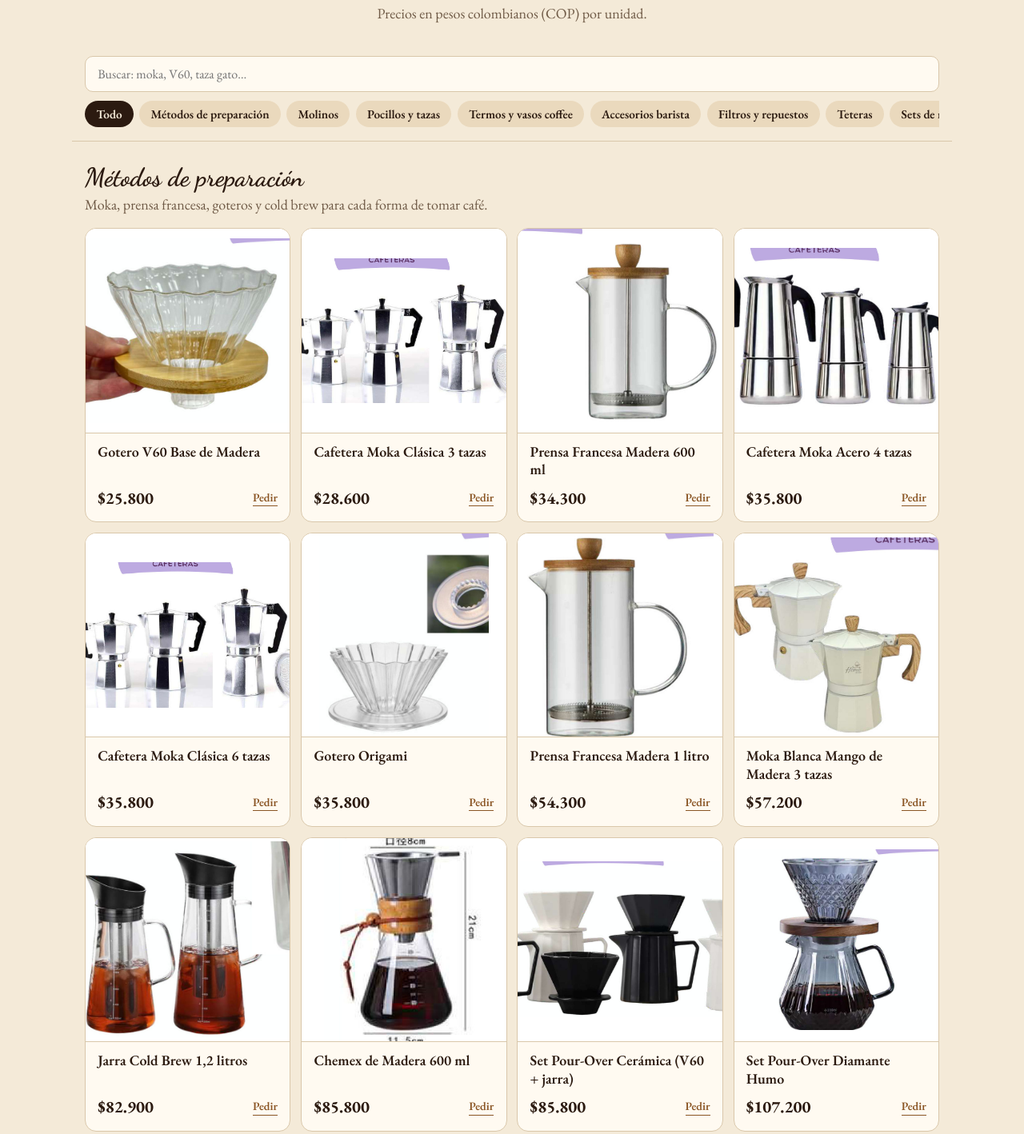
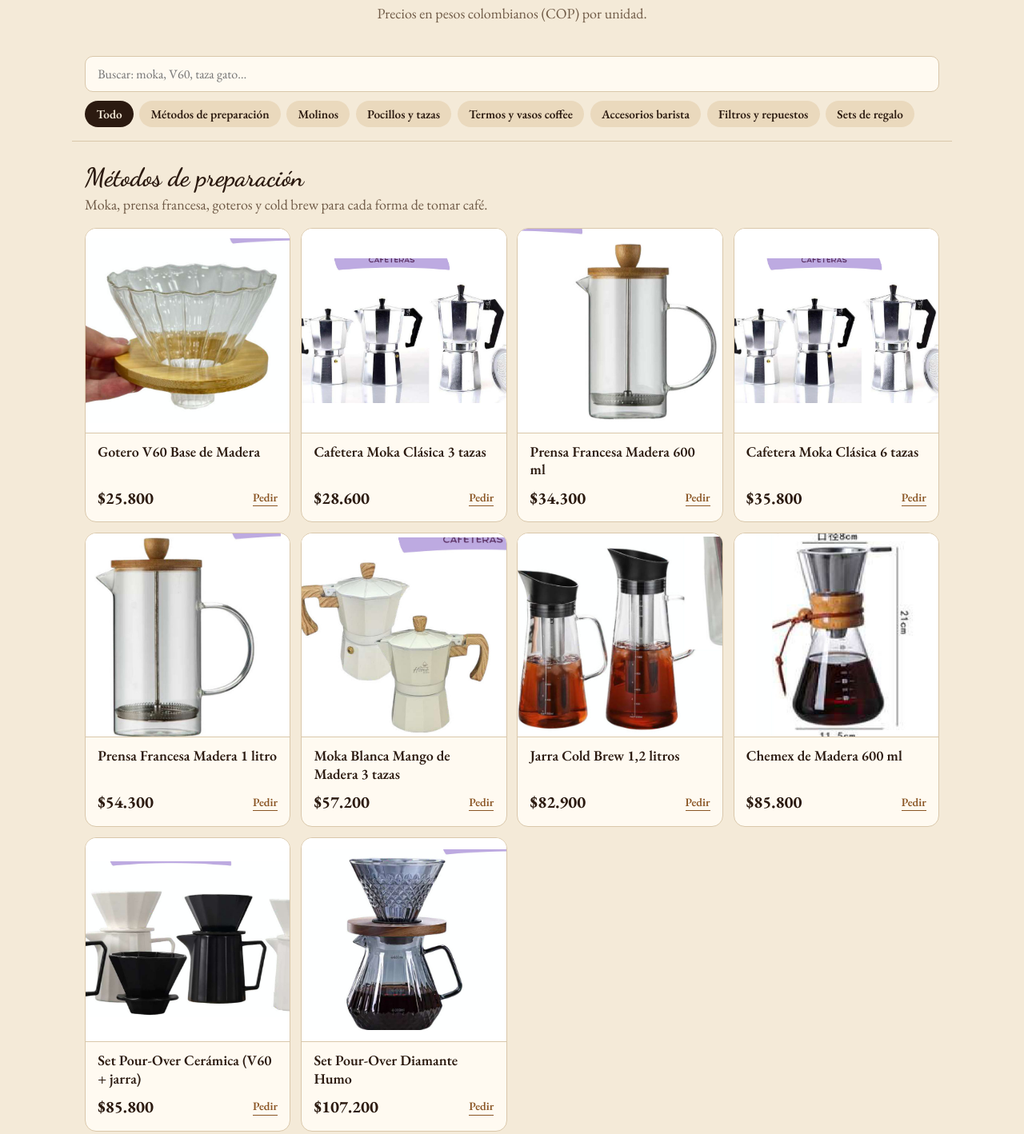
Before and after one commit to Guiral97/CafeDelDormilon, a plain HTML site: page catalogo/index.html in a window 1280 px wide. Shown: the part 2136-3554 px from the top of the page at 80% size. Drawn offline with nearby package versions, Linux system fonts and the light colour scheme.

Commit message:
Catálogo: actualización con el PDF 77 del proveedor
Salen 4 productos agotados o retirados y se ocultan las categorías vacías.

Co-Authored-By: Claude Opus 5.5 <noreply@anthropic.com>

```diff
--- a/catalogo/index.html
+++ b/catalogo/index.html
@@ -300,7 +300,7 @@ list.addEventListener("click", e => {
 // Catálogo
 let active = "Todo";
 const chips = document.getElementById("chips");
-chips.innerHTML = ["Todo", ...CATS.map(c => c[0])].map(c => `<button type="button" data-c="${c}" aria-pressed="${c === active}">${c}</button>`).join("");
+chips.innerHTML = ["Todo", ...CATS.filter(c => P.some(p => p.c === c[0])).map(c => c[0])].map(c => `<button type="button" data-c="${c}" aria-pressed="${c === active}">${c}</button>`).join("");
 chips.addEventListener("click", e => {
   const b = e.target.closest("button"); if (!b) return;
   active = b.dataset.c;
--- a/catalogo/productos.js
+++ b/catalogo/productos.js
@@ -1,11 +1,5 @@
 // Generado por catalogo_clientes.py (cafe-del-dormilon). No editar a mano.
 window.PRODUCTOS = [
- {
-  "n": "Báscula Barista con Temporizador",
-  "c": "Accesorios barista",
-  "p": 42900,
-  "f": "fotos/bascula-barista-con-temporizador.jpg"
- },
  {
   "n": "Cuchara Medidora con Clip",
   "c": "Accesorios barista",
@@ -61,12 +55,6 @@ window.PRODUCTOS = [
   "f": "fotos/molino-vintage-de-madera.jpg"
  },
  {
-  "n": "Cafetera Moka Acero 4 tazas",
-  "c": "Métodos de preparación",
-  "p": 35800,
-  "f": "fotos/cafetera-moka-acero-4-tazas.jpg"
- },
- {
   "n": "Cafetera Moka Clásica 3 tazas",
   "c": "Métodos de preparación",
   "p": 28600,
@@ -83,12 +71,6 @@ window.PRODUCTOS = [
   "c": "Métodos de preparación",
   "p": 85800,
   "f": "fotos/chemex-de-madera-600-ml.jpg"
- },
- {
-  "n": "Gotero Origami",
-  "c": "Métodos de preparación",
-  "p": 35800,
-  "f": "fotos/gotero-origami.jpg"
  },
  {
   "n": "Gotero V60 Base de Madera",
@@ -209,11 +191,5 @@ window.PRODUCTOS = [
   "c": "Termos y vasos coffee",
   "p": 40000,
   "f": "fotos/vaso-termico-coffee-500-ml.jpg"
- },
- {
-  "n": "Tetera Cuello de Ganso 350 ml",
-  "c": "Teteras",
-  "p": 54300,
-  "f": "fotos/tetera-cuello-de-ganso-350-ml.jpg"
  }
 ];
```
Also changed, not shown: catalogo/fotos/bascula-barista-con-temporizador.jpg (deleted), catalogo/fotos/cafetera-moka-acero-4-tazas.jpg (deleted), catalogo/fotos/gotero-origami.jpg (deleted), catalogo/fotos/tetera-cuello-de-ganso-350-ml.jpg (deleted).
